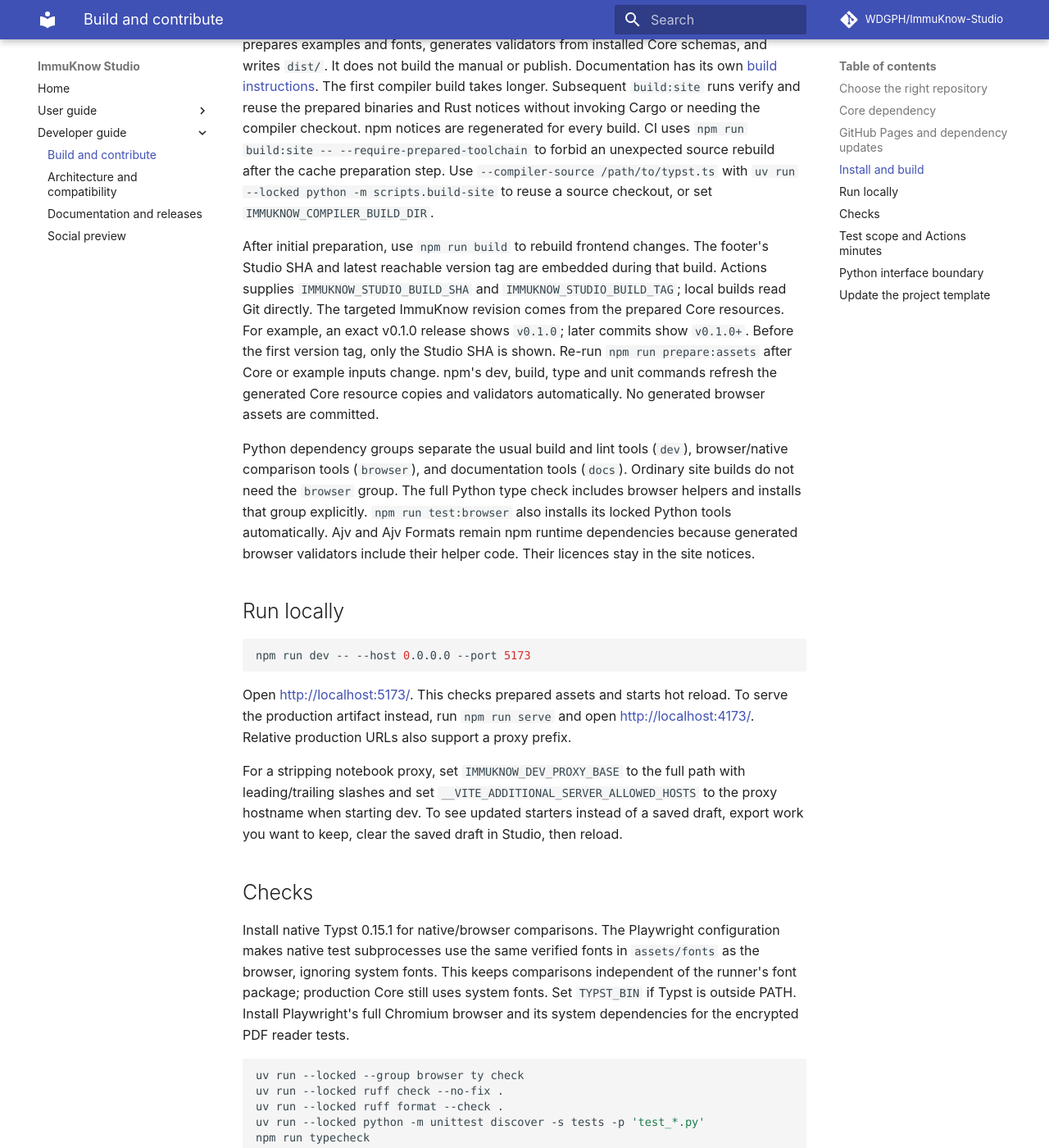
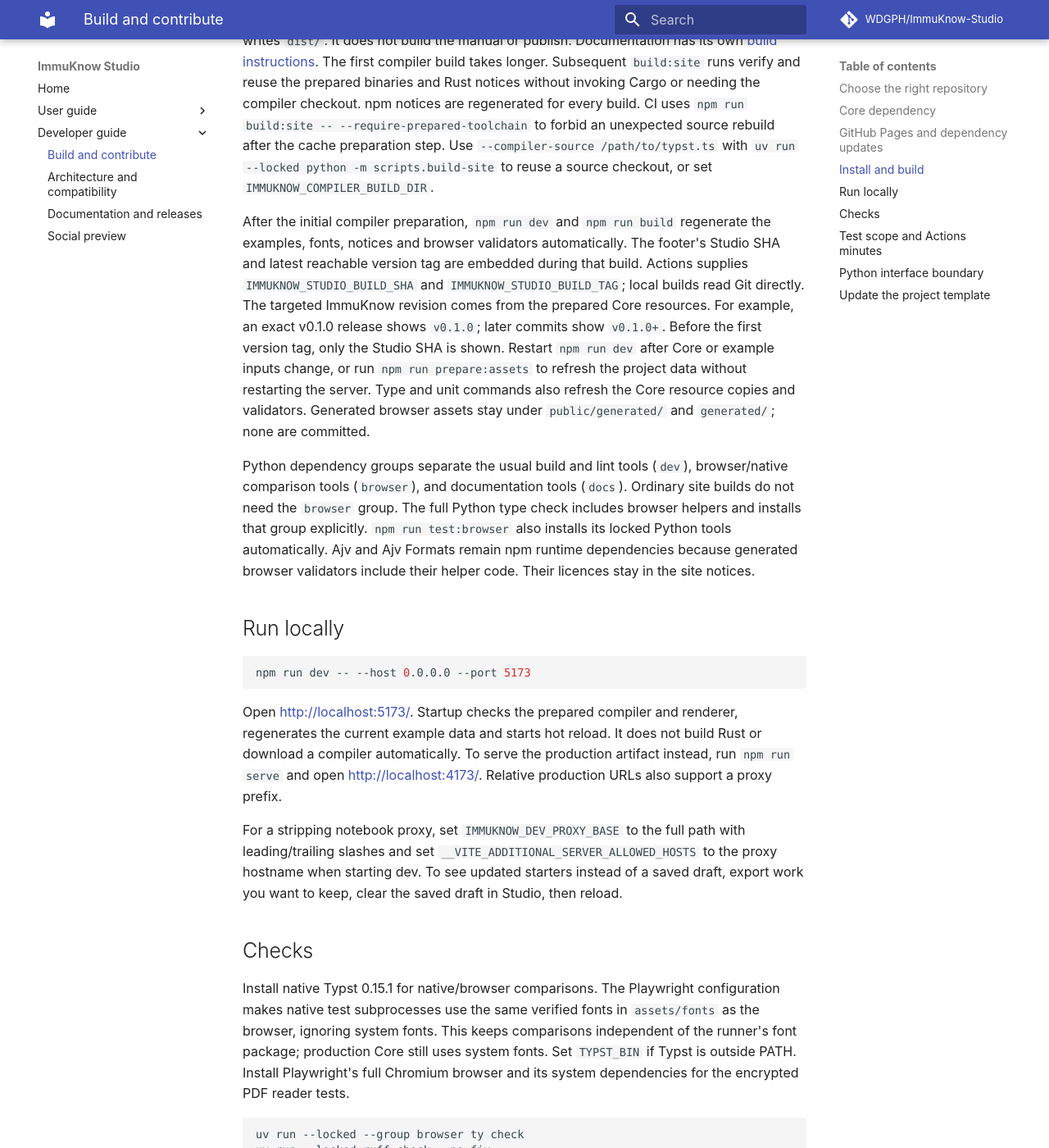
Before and after one commit to WDGPH/ImmuKnow-Studio, an MkDocs documentation site: the page built from docs/development.md, in a window 1280 px wide and 1400 px high, scrolled down 2489 px. Shown: the whole window at 82% size. Built offline with MkDocs 1.6.1 and Material for MkDocs 9.7.7, drawn with Linux system fonts in a browser that asks for light colours; comment, search, counter and statistics services are not loaded; some of the changed text lies outside the part shown.

Commit message:
Generate example preview data during dev startup and builds

````diff
--- a/docs/development.md
+++ b/docs/development.md
@@ -30,12 +30,9 @@ uv sync --locked
 npm run prepare:assets
 ```
 
-Preparation checks the committed example facts. If Core intentionally changes
-those facts, regenerate and review `examples/prepared.json` instead:
-
-```bash
-uv run --locked python -m scripts.examples
-```
+The authored clients live in `examples/scenarios.json`. Dev startup and builds
+prepare their preview facts with the locked Core package. After changing Core or
+example inputs, review the regenerated previews and downloaded samples.
 
 The current locked commit is `e58e889c28c2efe29ee95564fd66277884856854`,
 tagged `v2.0.0-rc2` in Core. To select another published Core tag, use
@@ -62,8 +59,8 @@ To rebuild against the configured Core reference, open **Actions → Studio Page
 The workflow runs `uv lock --upgrade-package immuknow` before installing and
 building. This resolves the Git reference configured in `pyproject.toml`;
 currently it is Core's `v2.0.0-rc2` tag. A configured tag or revision stays
-at that reference. The workflow still checks the committed example facts and
-resource compatibility; a failed required check prevents deployment. Enable
+at that reference. The workflow regenerates example facts and checks resource
+compatibility; a failed required check prevents deployment. Enable
 **full_tests** when validating a Core upgrade or a change to rendering or exports.
 If selected, those tests must also pass before deployment.
 
@@ -120,7 +117,8 @@ Use `--compiler-source /path/to/typst.ts` with
 `uv run --locked python -m scripts.build-site` to reuse a source checkout,
 or set `IMMUKNOW_COMPILER_BUILD_DIR`.
 
-After initial preparation, use `npm run build` to rebuild frontend changes.
+After the initial compiler preparation, `npm run dev` and `npm run build`
+regenerate the examples, fonts, notices and browser validators automatically.
 The footer's Studio SHA and latest reachable version tag are embedded during that
 build. Actions supplies `IMMUKNOW_STUDIO_BUILD_SHA` and
 `IMMUKNOW_STUDIO_BUILD_TAG`; local builds read Git directly. The targeted
@@ -128,9 +126,11 @@ ImmuKnow revision comes from the prepared Core resources.
 For example, an exact v0.1.0 release shows `v0.1.0`; later commits show
 `v0.1.0+`. Before the first
 version tag, only the Studio SHA is shown.
-Re-run `npm run prepare:assets` after Core or example inputs change. npm's dev,
-build, type and unit commands refresh the generated Core resource copies and
-validators automatically. No generated browser assets are committed.
+Restart `npm run dev` after Core or example inputs change, or run
+`npm run prepare:assets` to refresh the project data without restarting the server.
+Type and unit commands also refresh the Core resource copies and validators.
+Generated browser assets stay under `public/generated/` and `generated/`;
+none are committed.
 
 Python dependency groups separate the usual build and lint tools (`dev`),
 browser/native comparison tools (`browser`), and documentation tools (`docs`).
@@ -146,7 +146,9 @@ validators include their helper code. Their licences stay in the site notices.
 npm run dev -- --host 0.0.0.0 --port 5173
 ```
 
-Open <http://localhost:5173/>. This checks prepared assets and starts hot reload.
+Open <http://localhost:5173/>. Startup checks the prepared compiler and renderer,
+regenerates the current example data and starts hot reload. It does not build Rust
+or download a compiler automatically.
 To serve the production artifact instead, run `npm run serve` and open
 <http://localhost:4173/>. Relative production URLs also support a proxy prefix.
 
@@ -248,7 +250,7 @@ its `studio-scaffold.json` allowlist and a lock for Studio's Core revision:
 ```bash
 uv run --locked python -m scripts.project_template \
   --source ../ImmuKnow-Template --revision <full-template-commit-sha>
-uv run --locked python -m scripts.examples --check
+npm run prepare:assets
 ```
 
 The refresh reads committed Git blobs, records source identity and SHA-256 hashes,
--- a/package.json
+++ b/package.json
@@ -5,7 +5,7 @@
   "type": "module",
   "license": "MIT",
   "scripts": {
-    "predev": "node scripts/prepare-contracts.mjs && node scripts/check-dev-assets.mjs",
+    "predev": "node scripts/check-dev-assets.mjs && npm run prepare:assets && node scripts/prepare-contracts.mjs",
     "dev": "vite",
     "serve": "vite preview --host 0.0.0.0 --port 4173",
     "build": "vite build",
@@ -15,10 +15,10 @@
     "test:unit": "vitest run",
     "lint": "biome lint src tests unit",
     "generate:contracts": "node scripts/prepare-contracts.mjs",
-    "prebuild": "node scripts/prepare-contracts.mjs",
+    "prebuild": "npm run prepare:assets && node scripts/prepare-contracts.mjs",
     "pretest:unit": "node scripts/prepare-contracts.mjs",
     "pretypecheck": "node scripts/prepare-contracts.mjs",
-    "prepare:assets": "uv run --locked python -m scripts.examples --check",
+    "prepare:assets": "uv run --locked python -m scripts.prepare_assets",
     "build:site": "uv run --locked python -m scripts.build-site"
   },
   "dependencies": {
````
Also changed, not shown: AGENTS.md (+3 -2 lines), docs/architecture.md (+3 -2 lines), examples/README.md (+11 -12 lines), 6 other files.
